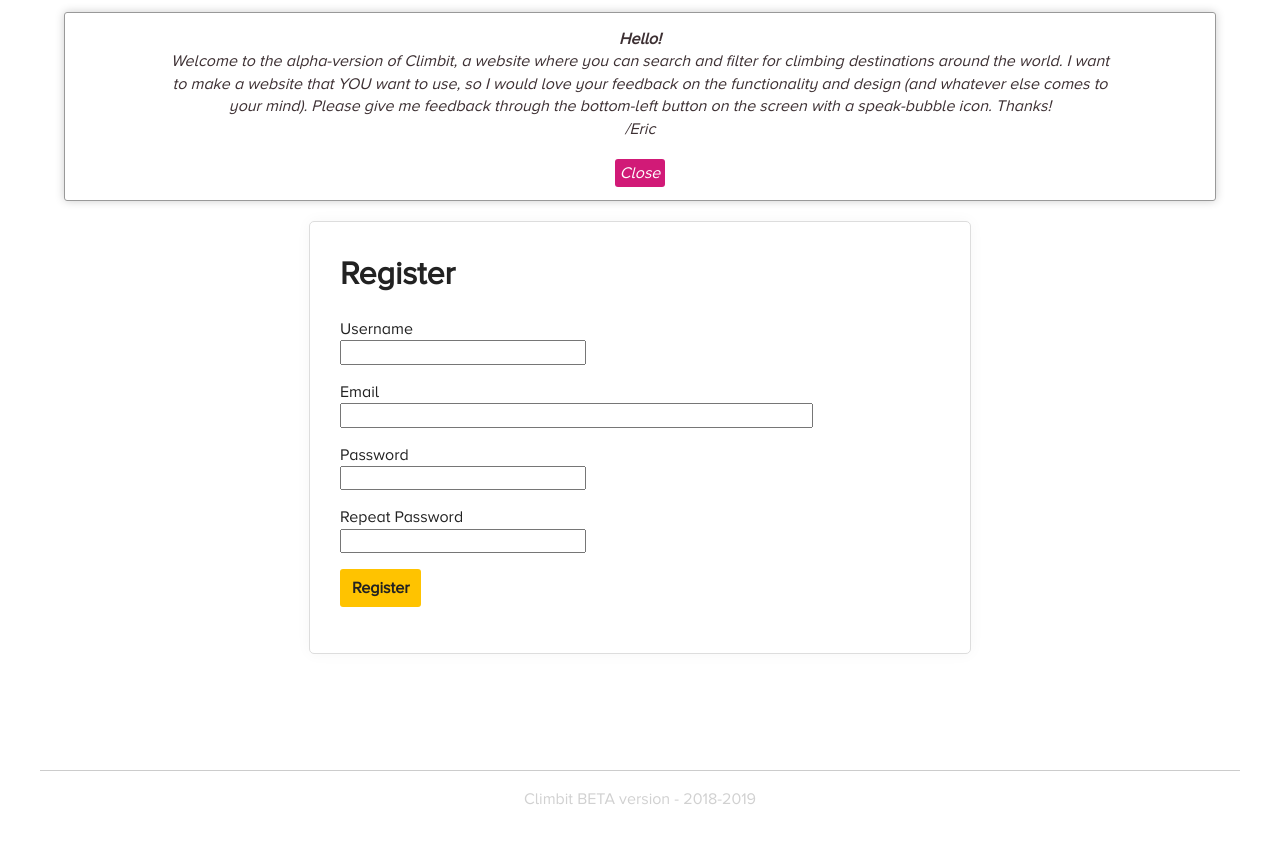
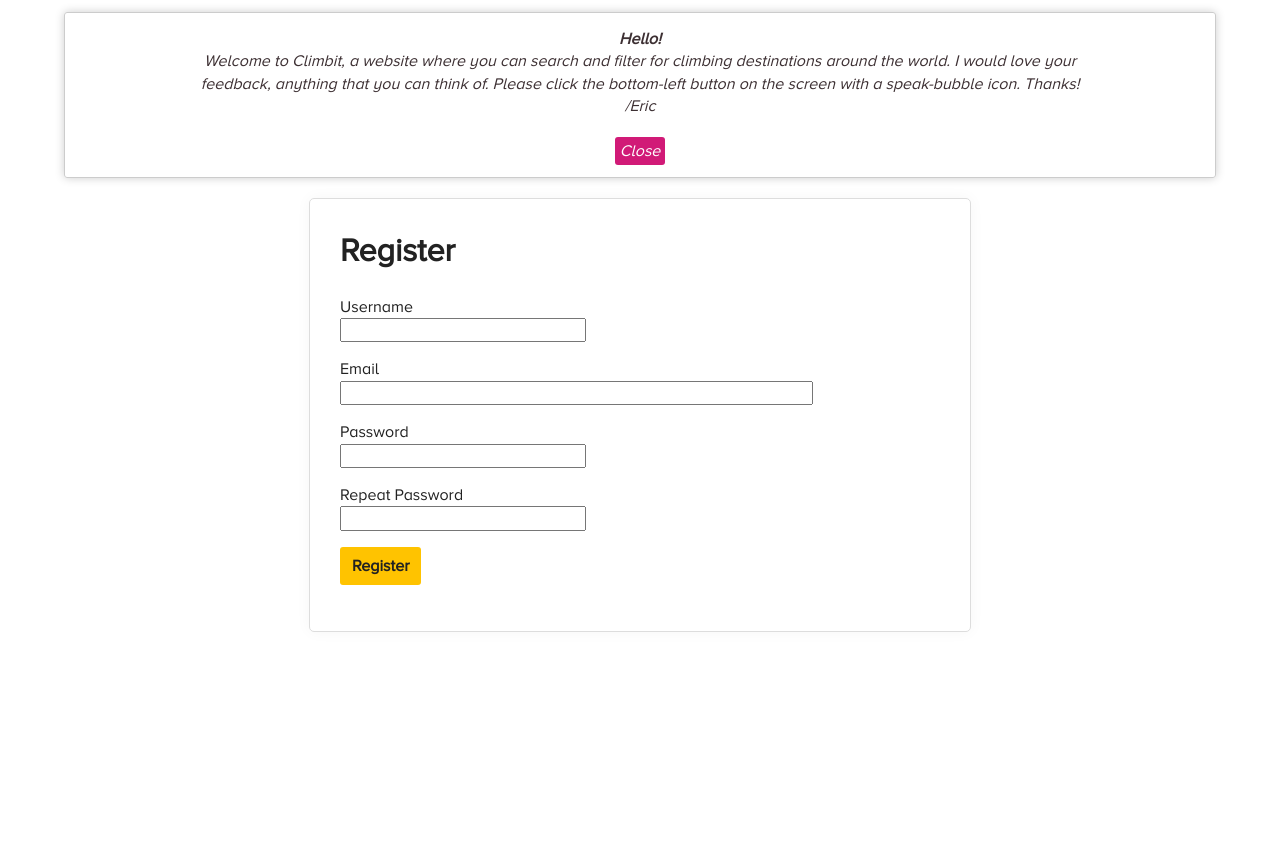
Before and after one commit to ethorn/climb_dest, a Flask app: page /auth/register in a window 1280 px wide. Shown: the part 78-928 px from the top of the page. After the commit the page ends 710 px from the top, so only its background shows below. Run offline with Flask 2, Linux system fonts and the light colour scheme; some libraries are stand-ins or nearby versions.

Commit message:
hotfix: footer, welcome message, UserReport

```diff
--- a/app/static/sass/ITCSS/_6_components.scss
+++ b/app/static/sass/ITCSS/_6_components.scss
@@ -12,7 +12,7 @@
 	font-size: 1em !important;
 	text-align:center;
 	font-style: italic;
-	border: 1px solid #999;
+	border: 1px solid #ccc;
 	border-radius: 3px;
 	box-shadow: 0 0 10px rgba($black, .2);
 	color: #3d3033;
--- a/app/templates/base.html
+++ b/app/templates/base.html
@@ -90,7 +90,7 @@
 	{% endif %}
 	<p class="announcements">
 		<strong>Hello!</strong> <br>
-		Welcome to the alpha-version of Climbit, a website where you can search and filter for climbing destinations around the world. I want to make a website that YOU want to use, so I would love your feedback on the functionality and design (and whatever else comes to your mind). Please give me feedback through the bottom-left button on the screen with a speak-bubble icon. Thanks!
+		Welcome to Climbit, a website where you can search and filter for climbing destinations around the world. I would love your feedback, anything that you can think of. Please click the bottom-left button on the screen with a speak-bubble icon. Thanks!
 		<br>
 		/Eric
 		<br>
@@ -99,20 +99,18 @@
 	</p>
 	{% block content %}{% endblock %}
 
-	<section style="color:#d1d1d1; text-align: center; padding: 80px 40px 40px;" class="footer">
-		<hr>
-		Climbit BETA version - 2018-2019
+	<section class="footer">
 	</section>
 
 	<script type="text/javascript">
 		window._urq = window._urq || [];
-		_urq.push(['initSite', 'df13985a-61ac-4677-adc5-de9488e68966']);
+		_urq.push(['initSite', '7821d357-8426-47ed-945a-c822471ff6b7']);
 		(function() {
 		var ur = document.createElement('script'); ur.type = 'text/javascript'; ur.async = true;
 		ur.src = ('https:' == document.location.protocol ? 'https://cdn.userreport.com/userreport.js' : 'http://cdn.userreport.com/userreport.js');
 		var s = document.getElementsByTagName('script')[0]; s.parentNode.insertBefore(ur, s);
 		})();
-	</script>
+		</script>
 </body>
 
 </html>
```
Also changed, not shown: app/static/style.css, 1 other file.
